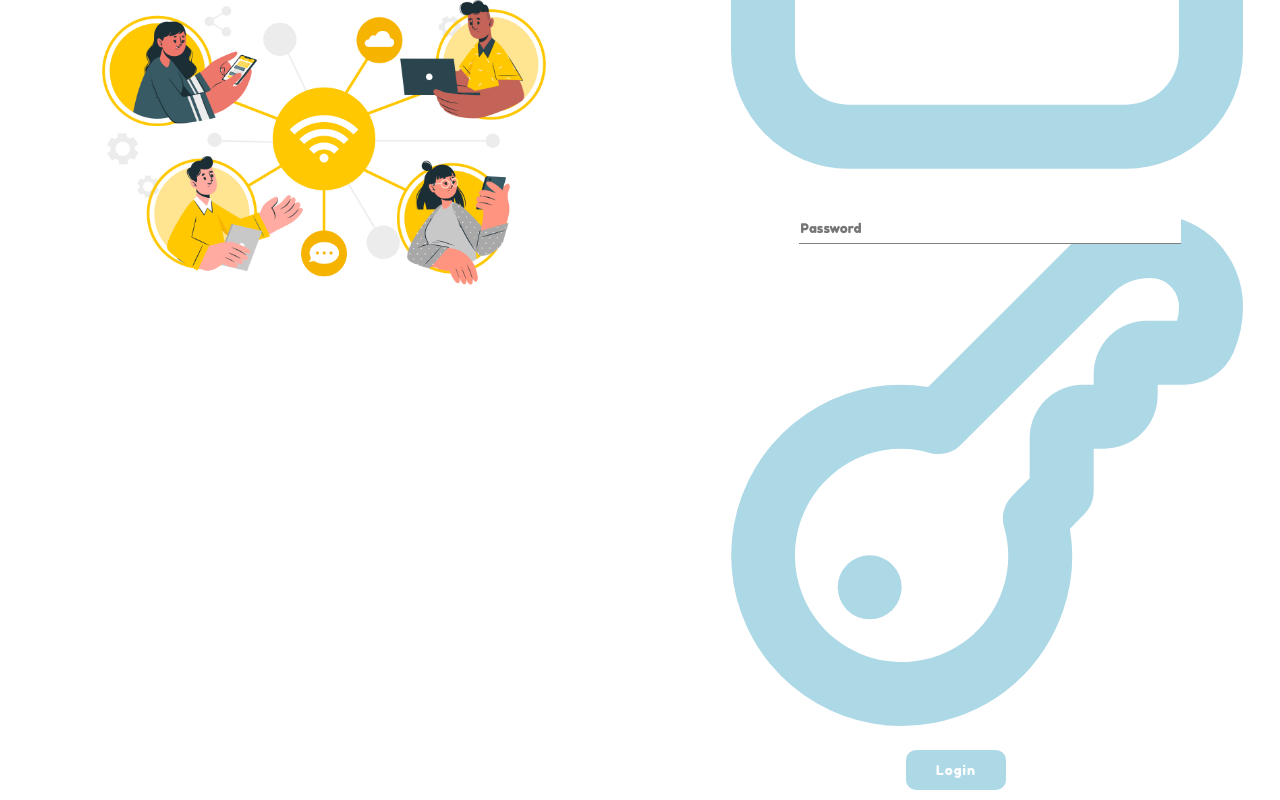
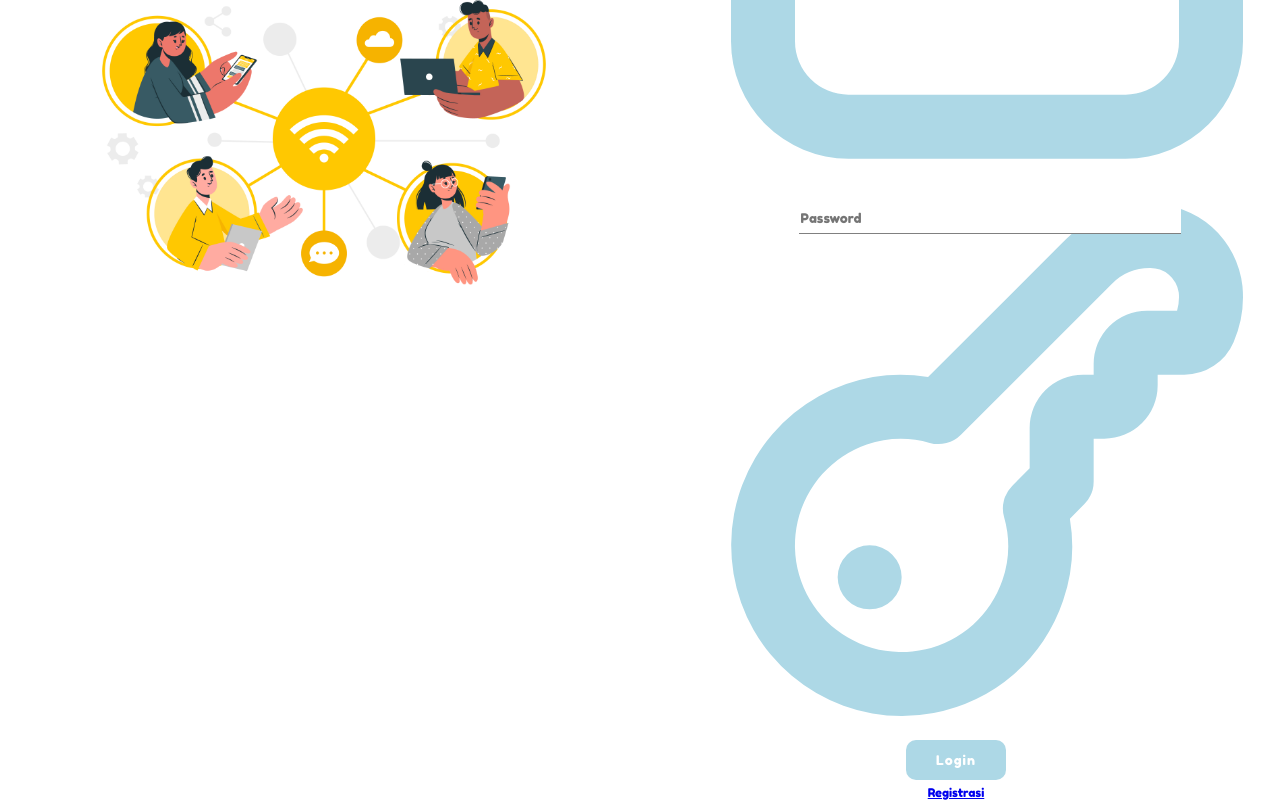
Before and after one commit to mutawalle/login-form, a React (Create React App) app: page /login in a window 1280 px wide. Shown: the part 267-1067 px from the top of the page. Built offline with nearby package versions, Linux system fonts and the light colour scheme.

Commit message:
second commit

```diff
--- a/src/Components/Home.js
+++ b/src/Components/Home.js
@@ -1,12 +1,14 @@
 import React, {useEffect, useState} from 'react'
-import { useLocation } from 'react-router'
+import { useNavigate, useLocation } from 'react-router'
 
 export default function Home() {
   const [email, setEmail] = useState("")
+  const navigate = useNavigate()
   const location = useLocation()
 
   useEffect( () => {
-    if(location.state.email){
+    console.log(location.state == null);
+    if(location.state !== null){
       setEmail(location.state.email)
     }
   }, [])
@@ -15,7 +17,11 @@ export default function Home() {
     <>
       <div>
         {email === "" ?
-          <h1>Silakan Login</h1> :
+          <>
+            <h1>Silakan Login</h1><br/>
+            <a href='/login'>Login</a>
+          </>
+          :
           <>
             <h1>Selamat Datang</h1><br/><p>{email}</p>
           </>
--- a/src/Components/Login.js
+++ b/src/Components/Login.js
@@ -71,6 +71,7 @@ export default function Login() {
                         <input type="password" name="password" placeholder="Password" onChange={ e => setPassword(e.target.value)} onFocus={handleFocus} onBlur={handleBlur}/>
                      </div>
                      <input className="submitAuth" type="submit" value="Login" onClick={handleSubmit}/>
+                     <a href='/register' style={{fontSize: "12px", marginTop: '5px'}}>Registrasi</a>
                  </form>
             </div>
         </div>
--- a/src/Components/Register.js
+++ b/src/Components/Register.js
@@ -160,6 +160,7 @@ export default function Register() {
               <input type="password" name="retypePassword" placeholder="Retype Password" onChange={(e) => setRetypePassword(e.target.value)} onFocus={handleFocus} onBlur={handleBlur}/>
             </div>
             <input className="submitAuth" type="submit" value="Register" onClick={handleSubmit}/>
+            <a href='/register' style={{fontSize: "12px", marginTop: '5px'}}>Registrasi</a>
           </form>
         </div>
       </div>
```
